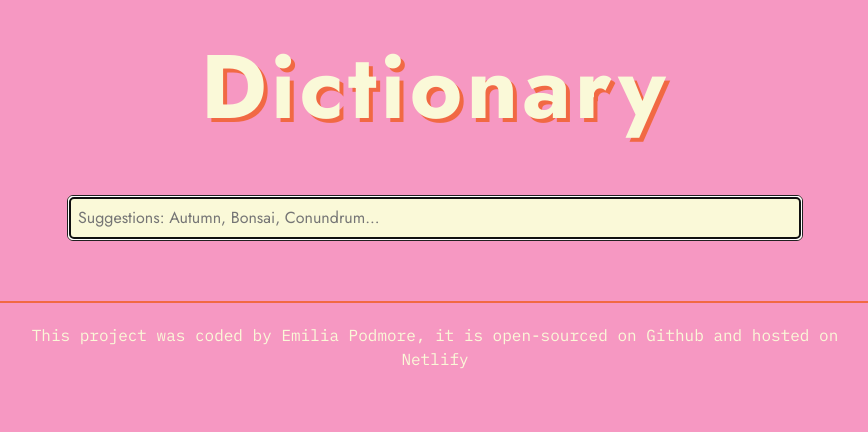
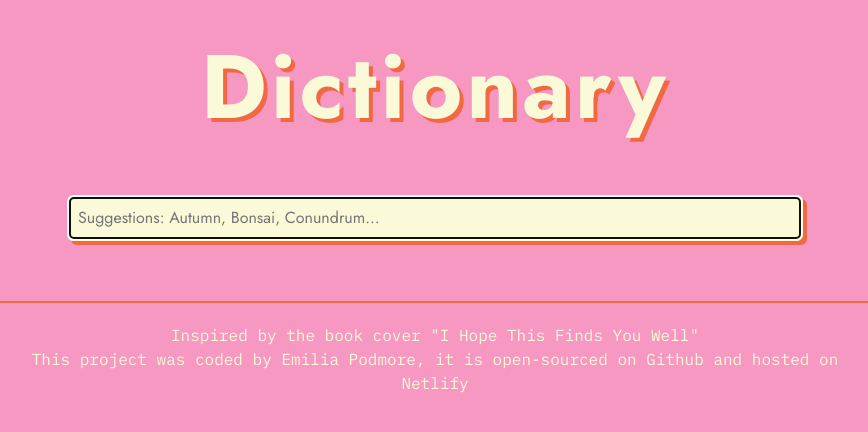
Before and after one commit to EmiliaPodmore/react-dictionary, a React (Create React App) app: page / in a window 1280 px wide. Shown: the top 432 px of the page, without its empty margins (205-1073 px from the left). Built offline with nearby package versions, Linux system fonts and the light colour scheme; no server answers.

Commit message:
Changed icon

```diff
--- a/public/index.html
+++ b/public/index.html
@@ -2,7 +2,7 @@
 <html lang="en">
   <head>
     <meta charset="utf-8" />
-    <link rel="icon" href="%PUBLIC_URL%/read.JPEG" />
+    <link rel="icon" href="%PUBLIC_URL%/read.jpg" />
     <meta name="viewport" content="width=device-width, initial-scale=1" />
     <meta name="theme-color" content="#000000" />
     <meta
--- a/src/App.js
+++ b/src/App.js
@@ -11,6 +11,15 @@ export default function App() {
           <Dictionary defaultKeyword="spring" />
         </main>
         <footer>
+          Inspired by the book cover{" "}
+          <a
+            href="https://www.waterstones.com/book/i-hope-this-finds-you-well/natalie-sue/9780008604455"
+            target="_blank"
+            rel="noreferrer"
+          >
+            "I Hope This Finds You Well"{" "}
+          </a>
+          <br />
           This project was coded by{" "}
           <a
             href="https://www.shecodes.io/graduates/97316-emilia-podmore"
--- a/src/Dictionary.css
+++ b/src/Dictionary.css
@@ -17,10 +17,11 @@
   width: 100%;
   padding: 10px 10px;
   margin: 20px 0;
+  border: 0.5px solid var(--section-colour);
   border-radius: 6px;
   color: var(--primary-colour);
   background-color: var(--section-colour);
-  border: 0.5px solid var(--text-colour);
+  box-shadow: 4px 4px rgba(241, 105, 67);
 }
 .Example {
   color: var(--primary-colour);
```
Also changed, not shown: public/read.JPEG (deleted), public/read.jpg (added).
